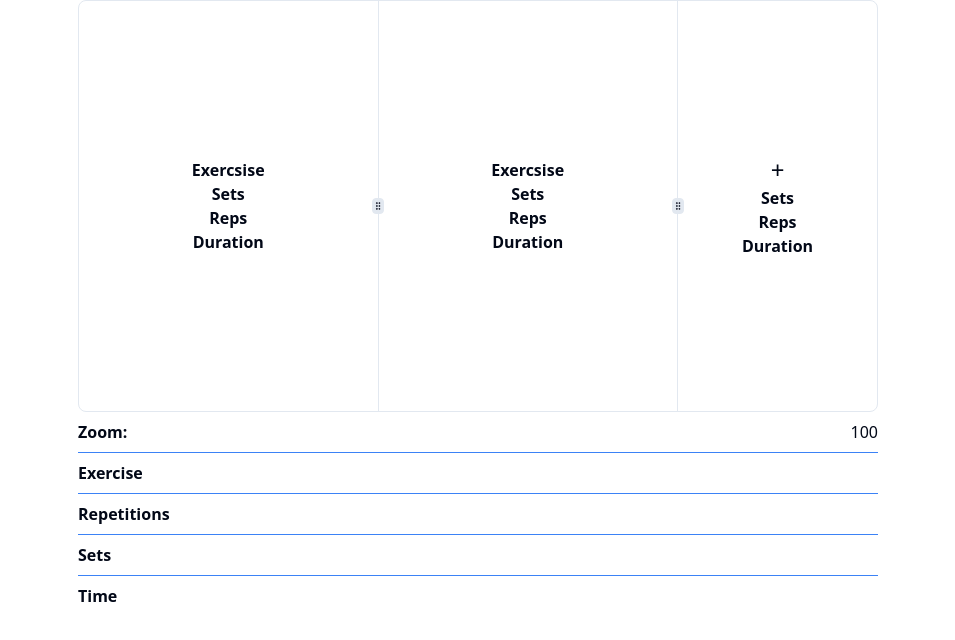
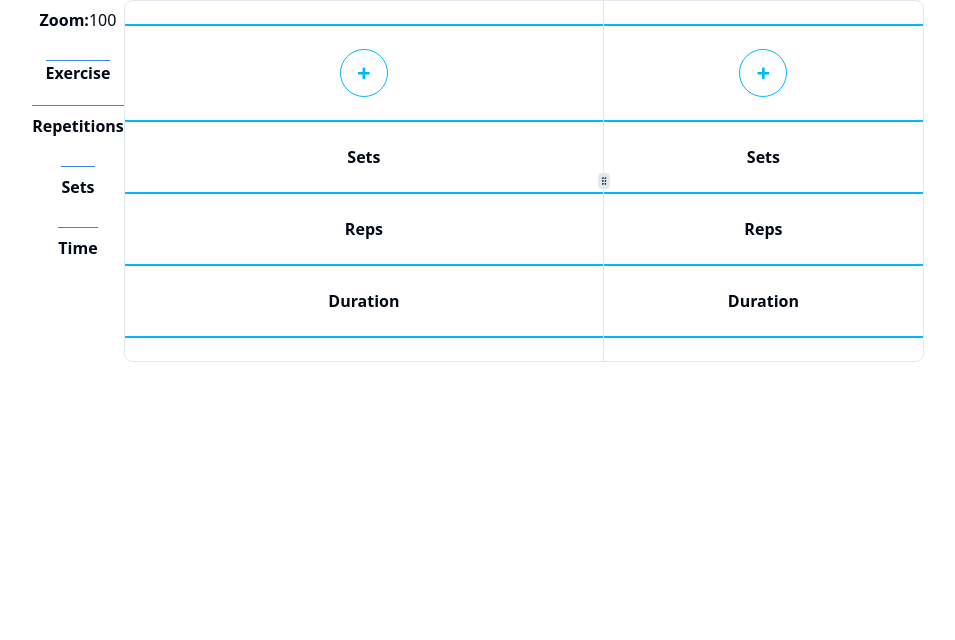
Before and after one commit to screenl/fitext-video-editor, a Next.js app: page / in a window 1280 px wide. Shown: the top 640 px of the page, without its empty margins (162-1117 px from the left). Built offline with nearby package versions, Linux system fonts and the light colour scheme.

Commit message:
final fixup

```diff
--- a/src/Components/TimeLine.tsx
+++ b/src/Components/TimeLine.tsx
@@ -3,9 +3,9 @@ import { Rows } from "./TimeLineGadgets/rows";
 
 export default function TimeLine() {
   return (
-    <div className="">
+    <div className="flex flex-row justify-center ">
+      <Rows></Rows>
       <Boxes></Boxes>
-      <Rows></Rows>
     </div>
   );
 }
--- a/src/Components/TimeLineGadgets/ResizableBoxes.tsx
+++ b/src/Components/TimeLineGadgets/ResizableBoxes.tsx
@@ -8,28 +8,14 @@ export function Boxes() {
   return (
     <ResizablePanelGroup
       direction="horizontal"
-      className="min-h-52 min-w-[800px]  rounded-lg border"
+      className="flex min-h-52 min-w-[800px] flex-row rounded-lg border"
     >
       <ResizablePanel defaultSize={30}>
-        <div className=" flex h-full flex-col items-center justify-center ">
+        <div className=" flex flex-col items-center justify-center ">
           <div className="divider divider-info"></div>
-          <span className="font-semibold">Exercsise</span>
-          <div className="divider divider-info"></div>
-          <span className="font-semibold">Sets</span>
-          <div className="divider divider-info"></div>
-          <span className="font-semibold">Reps</span>
-          <div className="divider divider-info"></div>
-          <span className="font-semibold">Duration</span>
-          <div className="divider divider-info"></div>
-        </div>
-      </ResizablePanel>
-
-      <ResizableHandle withHandle></ResizableHandle>
-
-      <ResizablePanel defaultSize={30}>
-        <div className=" flex h-full flex-col items-center justify-center ">
-          <div className="divider divider-info"></div>
-          <span className="font-semibold">Exercsise</span>
+          <button className="btn btn-circle btn-outline btn-info text-2xl">
+            +
+          </button>
           <div className="divider divider-info"></div>
           <span className="font-semibold">Sets</span>
           <div className="divider divider-info"></div>
@@ -43,7 +29,7 @@ export function Boxes() {
       <ResizableHandle withHandle />
 
       <ResizablePanel defaultSize={20}>
-        <div className=" flex h-full flex-col items-center justify-center ">
+        <div className=" flex h-auto flex-col items-center justify-center ">
           <div className="divider divider-info"></div>
           <button className="btn btn-circle btn-outline btn-info text-2xl">
             +
--- a/src/Components/TimeLineGadgets/rows.tsx
+++ b/src/Components/TimeLineGadgets/rows.tsx
@@ -1,15 +1,15 @@
-import React from 'react';
+import React from "react";
 
 export const Rows: React.FC = () => {
   return (
-    <div className="flex flex-col divide-y divide-blue-500">
+    <div className="flex flex-col items-center space-y-5 divide-y divide-blue-500">
       <div className="flex justify-between py-2">
         <div className="font-bold">Zoom:</div>
         <div>100</div>
       </div>
-      <div className="py-2">
-        <div className="font-bold">Exercise</div>
-      </div>
+
+      <div className="font-bold">Exercise</div>
+
       <div className="py-2">
         <div className="font-bold">Repetitions</div>
       </div>
--- a/tailwind.config.ts
+++ b/tailwind.config.ts
@@ -74,7 +74,7 @@ const config = {
       },
     },
   },
-  plugins: [require("tailwindcss-animate")],
+  plugins: [require("tailwindcss-animate"), require("daisyui")],
 } satisfies Config
 
 export default config
```
